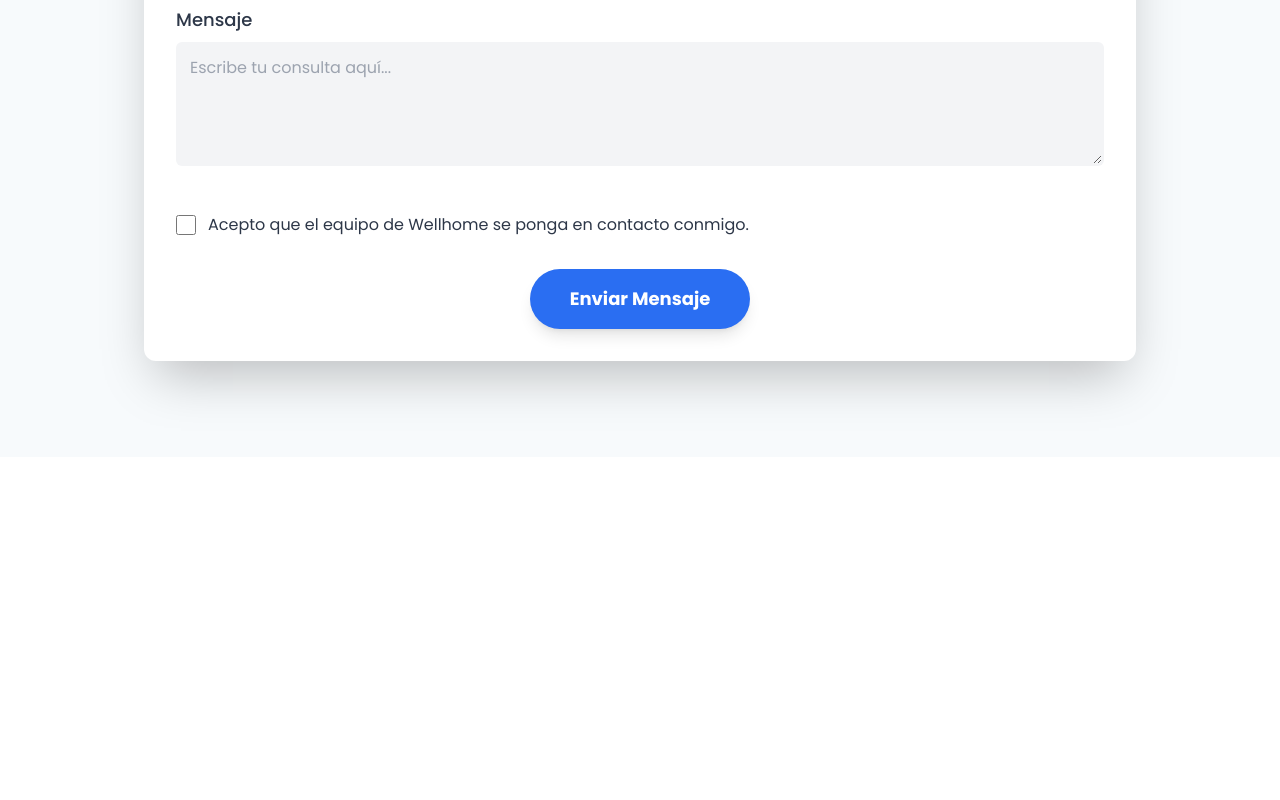
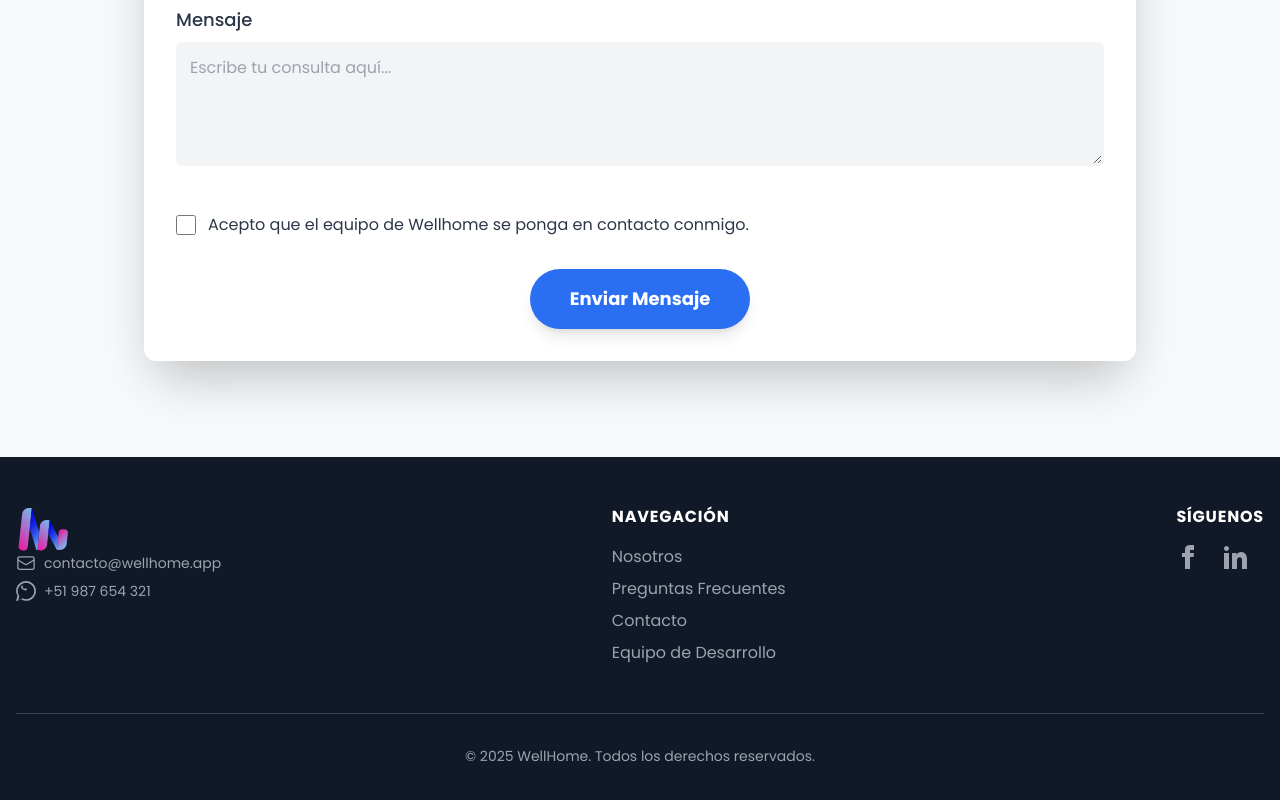
Before and after one commit to alcazarpierre/wellhome_front, a React (Vite) app: page / in a window 1280 px wide. Shown: the part 4080-4880 px from the top of the page. Before the commit the page ends 4537 px from the top, so only its background shows below. Built offline with nearby package versions, Linux system fonts and the light colour scheme.

Commit message:
footer listo

```diff
--- /dev/null
+++ b/src/layouts/Footer.jsx
@@ -0,0 +1,100 @@
+// src/layouts/Footer.jsx
+
+import React from 'react';
+import { Link } from 'react-router-dom';
+import shortLogo from '../assets/logos/shortLogo.svg';
+
+// --- LÍNEA MODIFICADA: Array de enlaces actualizado ---
+const navLinks = [
+  { name: 'Nosotros', href: '#nosotros' },
+  { name: 'Preguntas Frecuentes', href: '#faq' },
+  { name: 'Contacto', href: '#contacto' },
+  { name: 'Equipo de Desarrollo', href: '/equipo-desarrollo' }, // Enlace añadido
+];
+
+// --- ÍCONOS AÑADIDOS ---
+const EmailIcon = (props) => (
+  <svg xmlns="http://www.w3.org/2000/svg" fill="none" viewBox="0 0 24 24" strokeWidth={1.5} stroke="currentColor" {...props}>
+    <path strokeLinecap="round" strokeLinejoin="round" d="M21.75 6.75v10.5a2.25 2.25 0 01-2.25 2.25h-15a2.25 2.25 0 01-2.25-2.25V6.75m19.5 0A2.25 2.25 0 0019.5 4.5h-15a2.25 2.25 0 00-2.25 2.25m19.5 0v.243a2.25 2.25 0 01-1.07 1.916l-7.5 4.615a2.25 2.25 0 01-2.36 0L3.32 8.91a2.25 2.25 0 01-1.07-1.916V6.75" />
+  </svg>
+);
+
+const WhatsappIcon = (props) => (
+    <svg fill="currentColor" viewBox="0 0 24 24" {...props}><path d="M.057 24l1.687-6.163c-1.041-1.804-1.588-3.849-1.587-5.946.003-6.556 5.338-11.891 11.893-11.891 3.181.001 6.167 1.24 8.413 3.488 2.245 2.248 3.481 5.236 3.48 8.414-.003 6.557-5.338 11.892-11.894 11.892-1.99 0-3.903-.52-5.586-1.456l-6.305 1.654zm6.597-3.807c1.676.995 3.276 1.591 5.392 1.592 5.448 0 9.886-4.434 9.889-9.885.002-5.462-4.415-9.89-9.881-9.892-5.452 0-9.887 4.434-9.889 9.886-.001 2.267.655 4.398 1.908 6.161l-1.316 4.814 4.897-1.282zM12.062 9.153c-.316-.157-.92-.456-1.062-.507-.142-.051-.245-.08-.347.08-.102.16-.385.456-.472.537-.087.081-.173.091-.316.041-.142-.05-.596-.22-1.135-.697-.421-.375-.703-.836-.788-.977-.085-.141-.008-.217.073-.291.073-.065.161-.171.244-.258.083-.087.112-.142.173-.245.061-.102.03-.183-.02-.265-.05-.081-.316-.75-.432-.977-.112-.228-.227-.196-.316-.198-.087-.002-.189 0-.291.002-.102 0-.265.041-.407.203s-.542.53-.663.662c-.121.132-.245.289-.245.541s.245 1.09.287 1.173c.041.082.576 1.341 1.667 2.011 1.041.64 1.83.974 2.368 1.196.537.221 1.004.183 1.353.112.392-.081 1.258-.517 1.438-.977.18-.46.18-.851.128-.977s-.087-.183-.173-.245z"/></svg>
+);
+
+const socialLinks = [
+    { name: 'Facebook', href: '#', icon: <svg fill="currentColor" viewBox="0 0 24 24" className="w-6 h-6"><path d="M9 8h-3v4h3v12h5v-12h3.642l.358-4h-4v-1.667c0-.955.192-1.333 1.115-1.333h2.885v-5h-3.808c-3.596 0-5.192 1.583-5.192 4.615v2.385z" /></svg> },
+    { name: 'LinkedIn', href: '#', icon: <svg fill="currentColor" viewBox="0 0 24 24" className="w-6 h-6"><path d="M4.98 3.5c0 1.381-1.11 2.5-2.48 2.5s-2.48-1.119-2.48-2.5c0-1.38 1.11-2.5 2.48-2.5s2.48 1.12 2.48 2.5zm.02 4.5h-5v16h5v-16zm7.982 0h-4.98v16h4.98v-8.396c0-2.002.892-3.398 2.825-3.398 1.834 0 2.175 1.258 2.175 3.398v8.396h4.98v-10.396c0-3.652-2.225-6.604-5.485-6.604-2.502 0-4.125 1.4-4.98 2.5v-2z" /></svg> }
+  ];
+
+const Footer = () => {
+  const currentYear = new Date().getFullYear();
+
+  return (
+    <footer className="bg-gray-900 text-gray-400">
+      <div className="container mx-auto px-4 py-12 max-w-screen-xl">
+
+        {/* --- SECCIÓN PRINCIPAL REESTRUCTURADA --- */}
+        <div className="flex flex-col md:flex-row justify-between items-center md:items-start text-center md:text-left space-y-8 md:space-y-0">
+
+          {/* Columna 1: Marca e Información de Contacto */}
+          <div className="flex flex-col items-center md:items-start">
+            <Link to="/">
+              <img
+                src={shortLogo}
+                alt="Logo"
+                className="h-12 w-auto"
+              />
+            </Link>
+            <div className="space-y-2 text-sm">
+                <a href="mailto:contacto@wellhome.app" className="flex items-center justify-center md:justify-start gap-2 hover:text-white transition-colors">
+                    <EmailIcon className="w-5 h-5"/>
+                    <span>contacto@wellhome.app</span>
+                </a>
+                <a href="https://wa.me/51987654321" target="_blank" rel="noopener noreferrer" className="flex items-center justify-center md:justify-start gap-2 hover:text-white transition-colors">
+                    <WhatsappIcon className="w-5 h-5"/>
+                    <span>+51 987 654 321</span>
+                </a>
+            </div>
+          </div>
+
+          {/* Columna 2: Navegación */}
+          <div className="w-full md:w-auto">
+            <h3 className="font-bold text-white uppercase tracking-wider mb-4">Navegación</h3>
+            <nav className="flex flex-col space-y-2">
+              {navLinks.map((link) => (
+                <a key={link.name} href={link.href} className="text-base hover:text-white transition-colors duration-300">
+                  {link.name}
+                </a>
+              ))}
+            </nav>
+          </div>
+
+          {/* Columna 3: Redes Sociales */}
+          <div className="w-full md:w-auto">
+            <h3 className="font-bold text-white uppercase tracking-wider mb-4">Síguenos</h3>
+            <div className="flex justify-center md:justify-start space-x-6">
+              {socialLinks.map((social) => (
+                <a key={social.name} href={social.href} target="_blank" rel="noopener noreferrer" className="text-gray-400 hover:text-white transition-colors duration-300">
+                  <span className="sr-only">{social.name}</span>
+                  {social.icon}
+                </a>
+              ))}
+            </div>
+          </div>
+        </div>
+
+        {/* Separador y Copyright */}
+        <div className="mt-12 pt-8 border-t border-gray-700 text-center">
+          <p className="text-sm">
+            &copy; {currentYear} WellHome. Todos los derechos reservados.
+          </p>
+        </div>
+
+      </div>
+    </footer>
+  );
+};
+
+export default Footer;
--- a/src/pages/landing/LandingPage.jsx
+++ b/src/pages/landing/LandingPage.jsx
@@ -1,7 +1,7 @@
 // src/pages/landing/LandingPage.jsx
 import React, { useState } from 'react';
 import Navbar from '../../layouts/Navbar';
-// import Footer from '../../layouts/Footer';
+import Footer from '../../layouts/Footer';
 import HeroSection from './sections/HeroSection';
 import AboutUsSection from './sections/AboutUsSection';
 import FAQSection from './sections/FAQSection';
@@ -27,7 +27,7 @@ const LandingPage = () => {
         <ContactSection />
       </main>
 
-      {/* <Footer /> */}
+      <Footer />
 
       <RegisterModal isOpen={isRegisterModalOpen} onClose={handleCloseRegisterModal} />
     </div>
```
